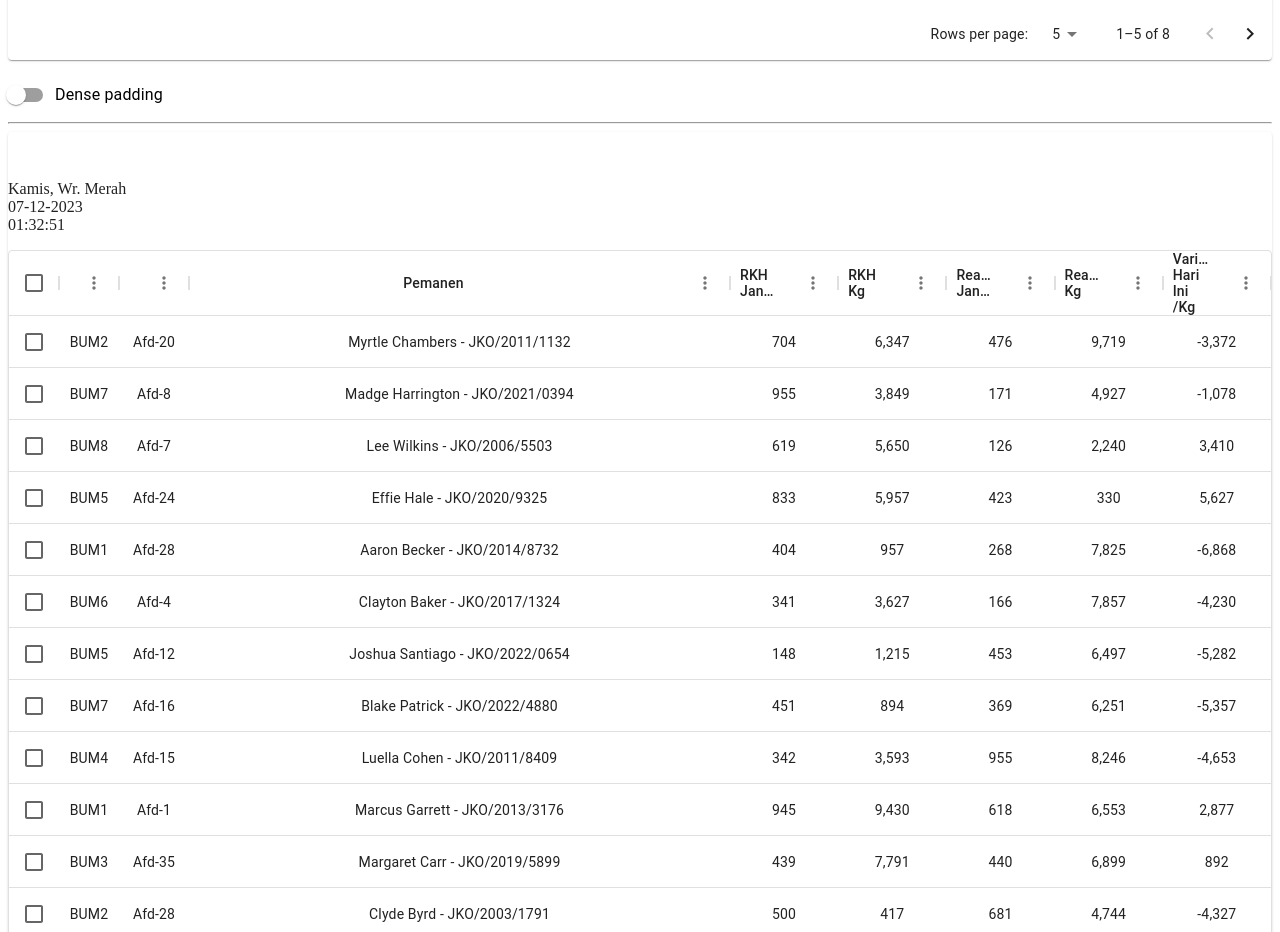
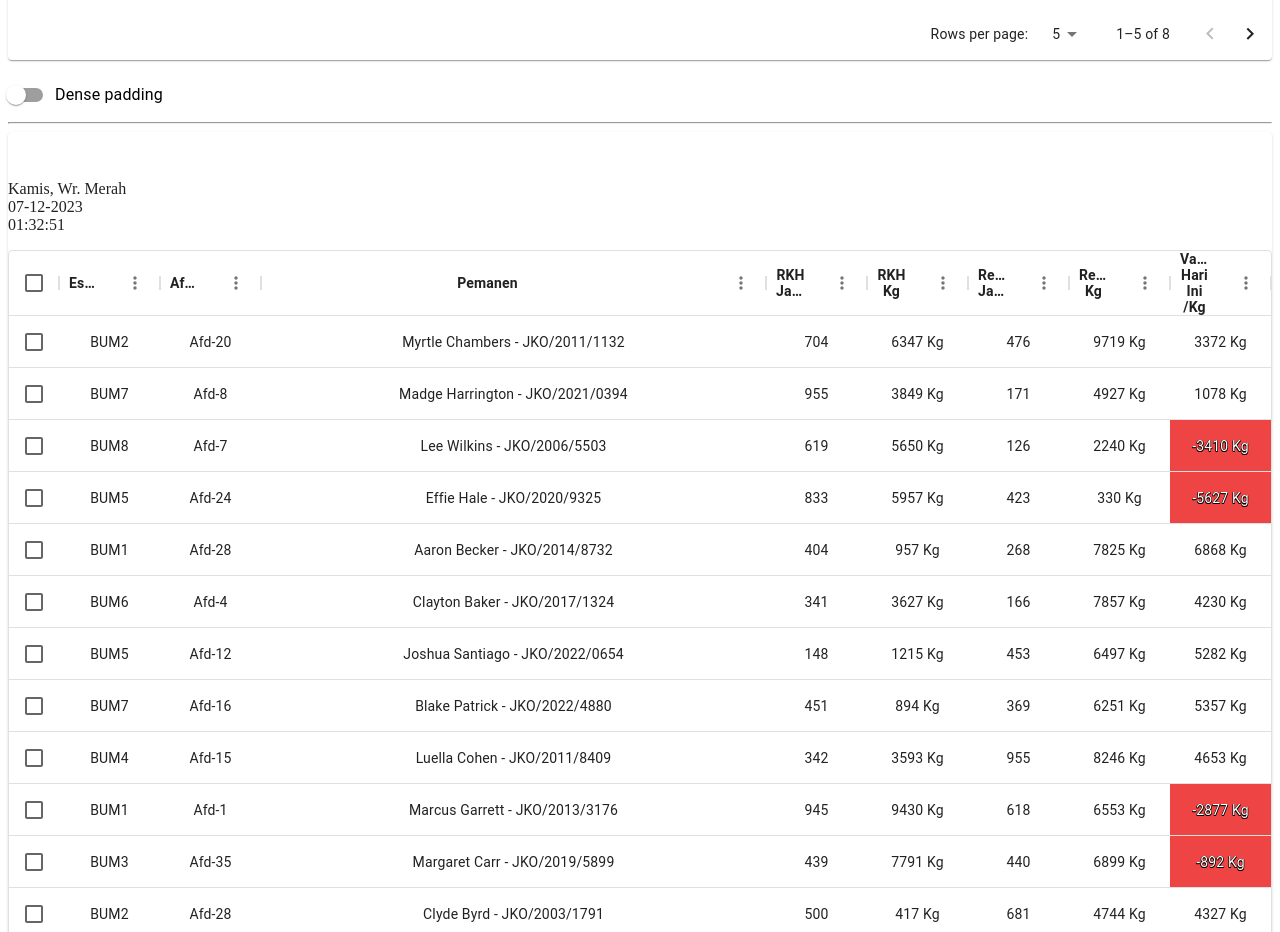
Before and after one commit to emilfauzan/erpplayground, a Next.js app: page /dashboard/home/Home in a window 1280 px wide. Shown: the part 1160-2092 px from the top of the page. Built offline with nearby package versions, Linux system fonts and the light colour scheme.

Commit message:
modified harvestertable by added varianhikg color when it is under target & kg value formatter

```diff
--- a/components/common/tables/HarvesterTable.tsx
+++ b/components/common/tables/HarvesterTable.tsx
@@ -2,9 +2,11 @@
 
 import * as React from 'react';
 import Box from '@mui/material/Box';
-import { DataGrid } from '@mui/x-data-grid';
+import { GridColDef, DataGrid, GridCellParams } from '@mui/x-data-grid';
 import { Paper, Typography } from '@mui/material';
 import { GetDayAndDateEstateTable } from '../timeAndDate/TimeAndDate';
+import clsx from 'clsx';
+
 interface Row {
     id: number;
     estate: string;
@@ -18,47 +20,17 @@ interface Row {
 }
 
 const calculateVarianHiKg = (row: Row): number => {
-    return row.rkh_kg - row.realisasi_kg;
+    return row.realisasi_kg - row.rkh_kg;
 };
 
-export default function HarvesterTable() {
-    return (
-        <Box sx={{ height: 250, width: '100%', whiteSpace: 'normal' }}>
-            <Paper sx={{ width: '100%' }} className='rounded-lg'>
-                <div className='rounded-md flex-shrink-0 flex justify-between items-center p-4 bg-[#37474f] mb-4'>
-                    <Typography
-                        sx={{ flex: '1 1 100%' }}
-                        variant="h5"
-                        id="tableTitle"
-                        component="div" color="white" className='font-bold'
-                    >
-                        Harvester Ranking
-                    </Typography>
-                    <GetDayAndDateEstateTable />
-                </div>
-                <DataGrid
-                    sx={{
-                        "& .MuiDataGrid-columnHeaderTitle": {
-                            whiteSpace: "normal",
-                            lineHeight: "normal"
-                        },
-                        "& .MuiDataGrid-columnHeader": {
-                            // Forced to use important since overriding inline styles
-                            height: "unset !important"
-                        },
-                        "& .MuiDataGrid-columnHeaders": {
-                            // Forced to use important since overriding inline styles
-                            maxHeight: "168px !important"
-                        }
-                    }}
-                    checkboxSelection
-                    columns={[{
+const columns: GridColDef[] = [
+    {
         field: 'estate',
         headerName: 'Estate',
         description: 'Asal Estate',
         headerAlign: 'center',
         align: 'center',
-                        flex: .1,
+        flex: .2,
         minWidth: 60
     }, {
         field: 'afdeling',
@@ -66,8 +38,8 @@ export default function HarvesterTable() {
         description: 'Asal Afdeling',
         headerAlign: 'center',
         align: 'center',
-                        flex: .1,
-                        minWidth: 70
+        flex: .2,
+        minWidth: 72
     }, {
         field: 'pemanen',
         headerName: 'Pemanen',
@@ -75,7 +47,7 @@ export default function HarvesterTable() {
         headerAlign: 'center',
         align: 'center',
         flex: 1,
-                        minWidth: 280,
+        minWidth: 250,
         maxWidth: 1000
     }, {
         field: 'rkh_janjang',
@@ -90,13 +62,14 @@ export default function HarvesterTable() {
     }, {
         field: 'rkh_kg',
         headerName: 'RKH Kg',
-                        description: 'RKH Kg - Jumlah berat janjang (kg) sesuai dengan RKH',
+        description: 'RKH Kg - Jumlah berat janjang (Kg) sesuai dengan RKH',
         headerAlign: 'center',
         align: 'center',
         type: 'number',
         filterable: false,
         flex: .2,
-                        minWidth: 90
+        minWidth: 90,
+        valueFormatter: ({ value }) => `${value} Kg`
     }, {
         field: 'realisasi_janjang',
         headerName: 'Realisasi Janjang',
@@ -116,7 +89,8 @@ export default function HarvesterTable() {
         type: 'number',
         filterable: false,
         flex: .2,
-                        minWidth: 90
+        minWidth: 90,
+        valueFormatter: ({ value }) => `${value} Kg`
     }, {
         field: 'varian_hi_kg',
         headerName: 'Varian Hari Ini /Kg',
@@ -126,9 +100,74 @@ export default function HarvesterTable() {
         type: 'number',
         filterable: false,
         flex: .2,
-                        minWidth: 90
+        minWidth: 90,
+        valueFormatter: ({ value }) => `${value} Kg`,
+        cellClassName: (params: GridCellParams<any, number>) => {
+            if (params.value == null) {
+                return '';
             }
-                    ]}
+
+            return clsx('super-app', {
+                negative: params.value < 0,
+                positive: params.value > 0,
+            });
+        },
+    },
+];
+
+export default function HarvesterTable() {
+    return (
+        <Box sx={{ height: 250, width: '100%', whiteSpace: 'normal' }}>
+            <Paper sx={{ width: '100%' }} className='rounded-lg'>
+                <div className='rounded-md flex-shrink-0 flex justify-between items-center p-4 bg-[#37474f] mb-4'>
+                    <Typography
+                        sx={{ flex: '1 1 100%' }}
+                        variant="h5"
+                        id="tableTitle"
+                        component="div" color="white" className='font-bold'
+                    >
+                        Harvester Ranking
+                    </Typography>
+                    <GetDayAndDateEstateTable />
+                </div>
+                <DataGrid
+                className='cursor-default text-justify'
+                    sx={{
+                        "& .MuiDataGrid-columnHeaderTitle": {
+                            whiteSpace: "normal",
+                            lineHeight: "normal",
+                            fontWeight: "bold",
+                            textAlign: "center",
+                        },
+                        "& .MuiDataGrid-columnHeader": {
+                            // Forced to use important since overriding inline styles
+                            height: "unset !important"
+                        },
+                        "& .MuiDataGrid-columnHeaders": {
+                            // Forced to use important since overriding inline styles
+                            maxHeight: "168px !important"
+                        },
+                        '& .super-app.negative': {
+                            backgroundColor: '#ef4444',
+                            color: '#fff',
+                            textShadow:`
+                            -.5px -.5px 0 #000,
+                            .5px -.5px 0 #000,
+                            -.5px .5px 0 #000,
+                            .5px .5px 0 #000`
+                        },
+                        // "& .MuiDataGrid-row": {
+                        //     whiteSpace: "normal",
+                        //     lineHeight: "normal",
+                        //     wordWrap: "break-word",
+                        //     height: "unset !important",
+                        // },
+                        // "& .MuiDataGrid-rows": {
+                        //     maxHeight: "168px !important"
+                        // },
+                    }}
+                    checkboxSelection
+                    columns={columns}
                     rows={[
                         {
                             id: 1, estate: 'BUM2', afdeling: 'Afd-20', pemanen: 'Myrtle Chambers - JKO/2011/1132', rkh_janjang: 704, rkh_kg: 6347, realisasi_janjang: 476, realisasi_kg: 9719,
--- a/pages/dashboard/home/Home.tsx
+++ b/pages/dashboard/home/Home.tsx
@@ -67,7 +67,6 @@ function Home() {
             <HarvesterTable />
 
 
-
             {/* <div className="grid grid-cols-1 gap-4 md:grid-cols-2 md:gap-6 xl:grid-cols-2 2xl:gap-7.5">
                 <div
                     title="Informasi Karyawan"
```
Lines whose indentation alone changed are shown as unchanged.
